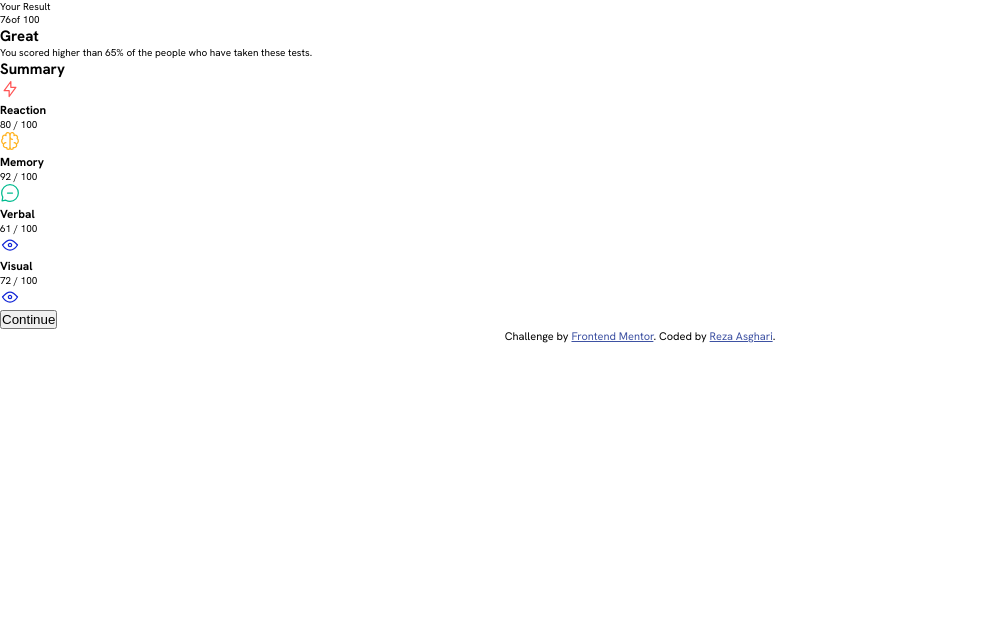
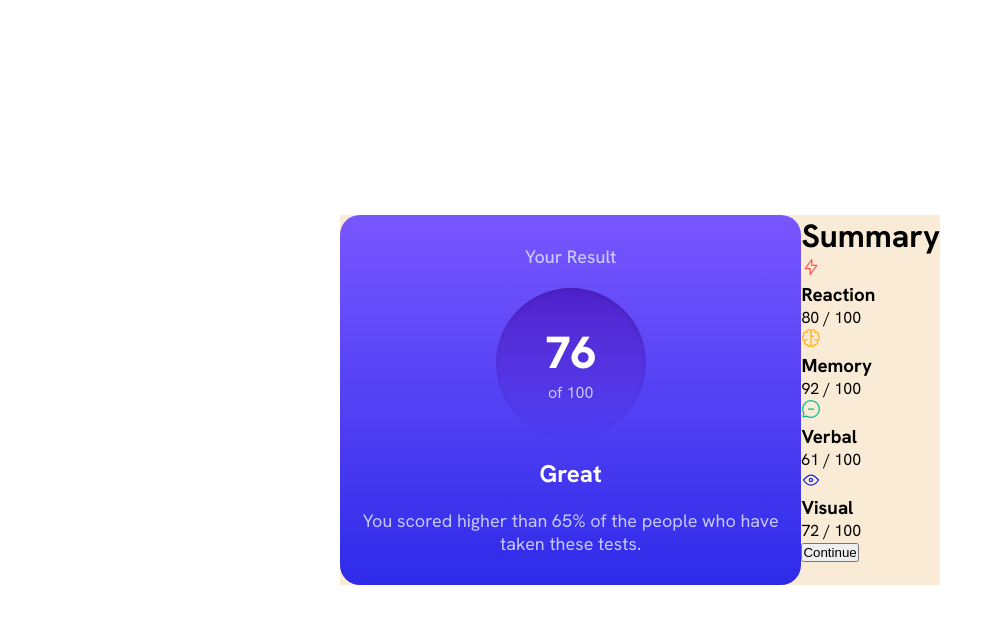
Before and after one commit to rezaasghari24/Results-summary-component, a plain HTML site: page index.html in a window 1280 px wide. Shown: the whole page, without its empty margins (0-1003 px from the left). Drawn offline with Linux system fonts and the light colour scheme.

Commit message:
Finished the first sections

```diff
--- a/index.html
+++ b/index.html
@@ -18,17 +18,22 @@
         <!-- Feel free to remove these styles or customise in your own stylesheet 👍 -->
     </head>
     <body>
-        <section class="component">
-            <section class="primary">
-                <p>Your Result</p>
+        <div class="container">
+            <div class="primary">
+                <p class="result__title">Your Result</p>
                 <div class="result">
-                    <p class="result__section"><span class="result__number">76</span>of 100</p>
+                    <p class="result__section">
+                        <span class="result__number">76</span>
+                        of 100
+                    </p>
                 </div>
-                <h2>Great</h2>
-                <p>You scored higher than 65% of the people who have taken these tests.</p>
-            </section>
-            <section class="summary">
-                <h2>Summary</h2>
+                <h2 class="primary__title">Great</h2>
+                <p class="primary__text">
+                    You scored higher than 65% of the people who have taken these tests.
+                </p>
+            </div>
+            <div class="summary">
+                <h1>Summary</h1>
                 <div class="summary__box">
                     <div class="box box--1">
                         <img
@@ -66,16 +71,15 @@
                         <h3 class="box__title">Visual</h3>
                         <p class="box__number-section"><span class="box__number">72</span> / 100</p>
                     </div>
-                    <div class="box box--4"><img src="assets/images/icon-visual.svg" alt="" /></div>
                 </div>
-            </section>
-            <button class="btn">Continue</button>
-        </section>
-
-        <div class="attribution">
-            Challenge by
-            <a href="https://www.frontendmentor.io?ref=challenge" target="_blank">Frontend Mentor</a
-            >. Coded by <a href="https://github.com/rezaasghari24">Reza Asghari</a>.
+                <button class="btn">Continue</button>
+            </div>
+            <!-- <div class="attribution">
+                Challenge by
+                <a href="https://www.frontendmentor.io?ref=challenge" target="_blank"
+                    >Frontend Mentor</a
+                >. Coded by <a href="https://github.com/rezaasghari24">Reza Asghari</a>.
+            </div> -->
         </div>
     </body>
 </html>
--- a/style.css
+++ b/style.css
@@ -13,7 +13,66 @@ html {
 
 body {
     font-family: 'Hanken Grotesk', sans-serif;
+    font-size: 1.6rem;
     font-weight: 400;
+}
+
+.container {
+    position: absolute;
+    top: 50%;
+    left: 50%;
+    transform: translate(-50%, -50%);
+    background-color: antiquewhite;
+    max-width: 60rem;
+    display: flex;
+    overflow: hidden;
+}
+.primary {
+    text-align: center;
+    margin: 0 auto;
+    background: linear-gradient(hsl(252, 100%, 67%), hsl(241, 81%, 54%));
+    color: white;
+    border-radius: 2rem;
+    padding: 3rem 2rem;
+}
+
+.result {
+    display: flex;
+    justify-content: center;
+    align-items: center;
+}
+.result__title {
+    font-size: 1.8rem;
+    font-weight: 500;
+    color: hsl(241, 100%, 89%);
+    margin-bottom: 2rem;
+}
+
+.result__section {
+    border-radius: 50%;
+    height: 15rem;
+    width: 15rem;
+    background: linear-gradient(hsla(256, 72%, 46%, 1), hsla(241, 72%, 46%, 0));
+    box-shadow: inset 0 0.2rem 0.5rem 0 rgba(0, 0, 0, 0.103);
+    display: flex;
+    flex-direction: column;
+    justify-content: center;
+    margin-bottom: 2rem;
+    color: hsl(241, 100%, 89%);
+}
+
+.result__number {
+    font-size: 4.5rem;
+    font-weight: 800;
+    color: white;
+}
+
+.primary__title {
+    margin-bottom: 2rem;
+}
+.primary__text {
+    font-size: 1.8rem;
+    color: hsl(241, 100%, 89%);
 }
 .attribution {
     font-size: 11px;
```
